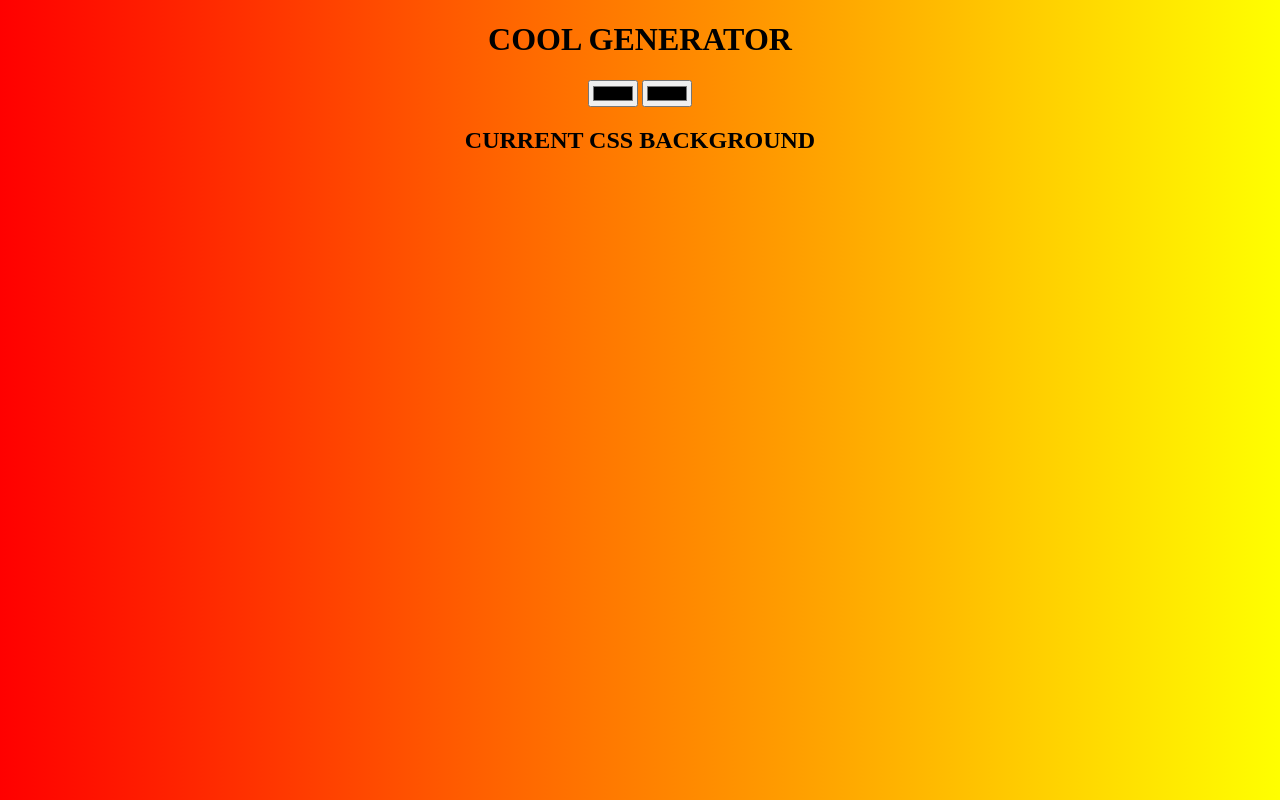
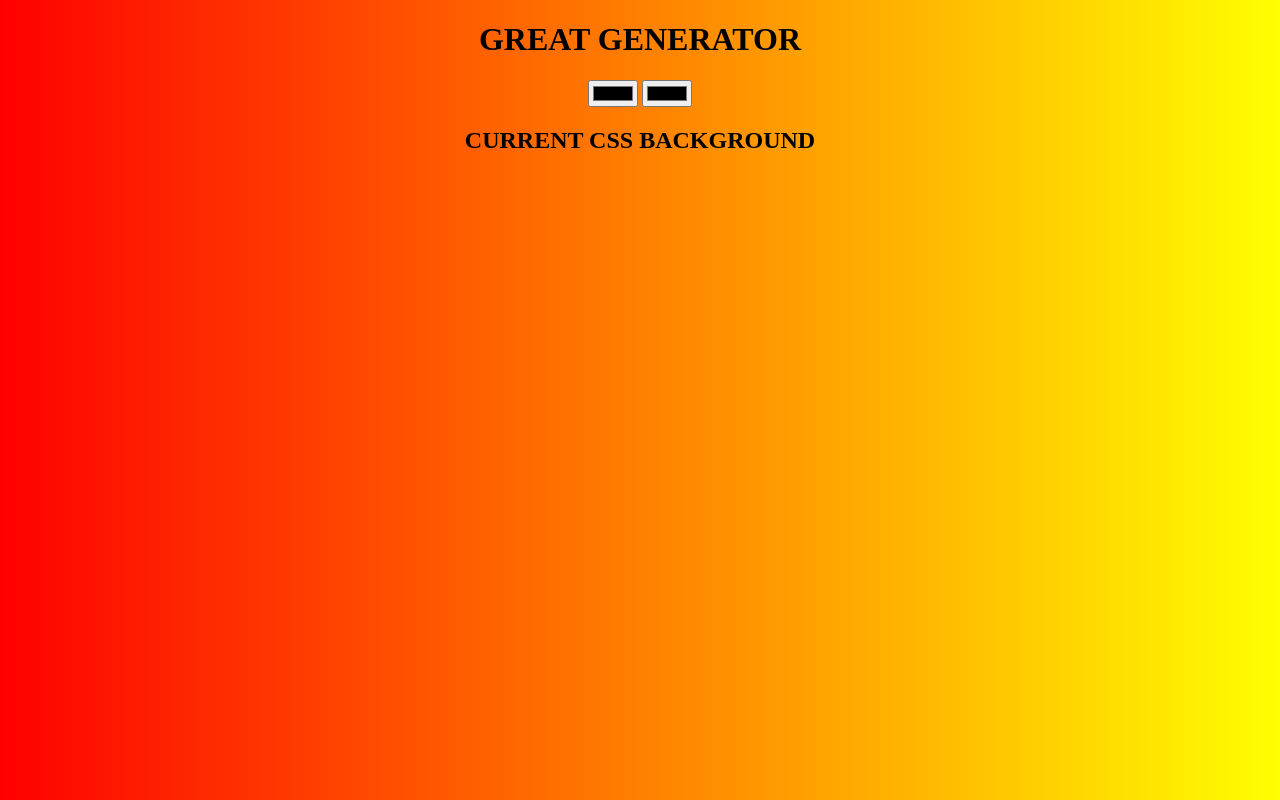
Before and after one commit to Adityapk1234/background-generator, a plain HTML site: page index.html in a window 1280 px wide. Drawn offline with Linux system fonts and the light colour scheme.

Commit message:
changed title to great

```diff
--- a/index.html
+++ b/index.html
@@ -5,7 +5,7 @@
 	<link rel="stylesheet" type="text/css" href="style.css">
 </head>
 <body id="gradient">
-	<h1>Cool Generator</h1>
+	<h1>Great Generator</h1>
 	<input class= "color1" name="color1" type="color">
 	<input class="color2" name="color2" type="color" >
 	<h2>Current CSS background</h2>
```
